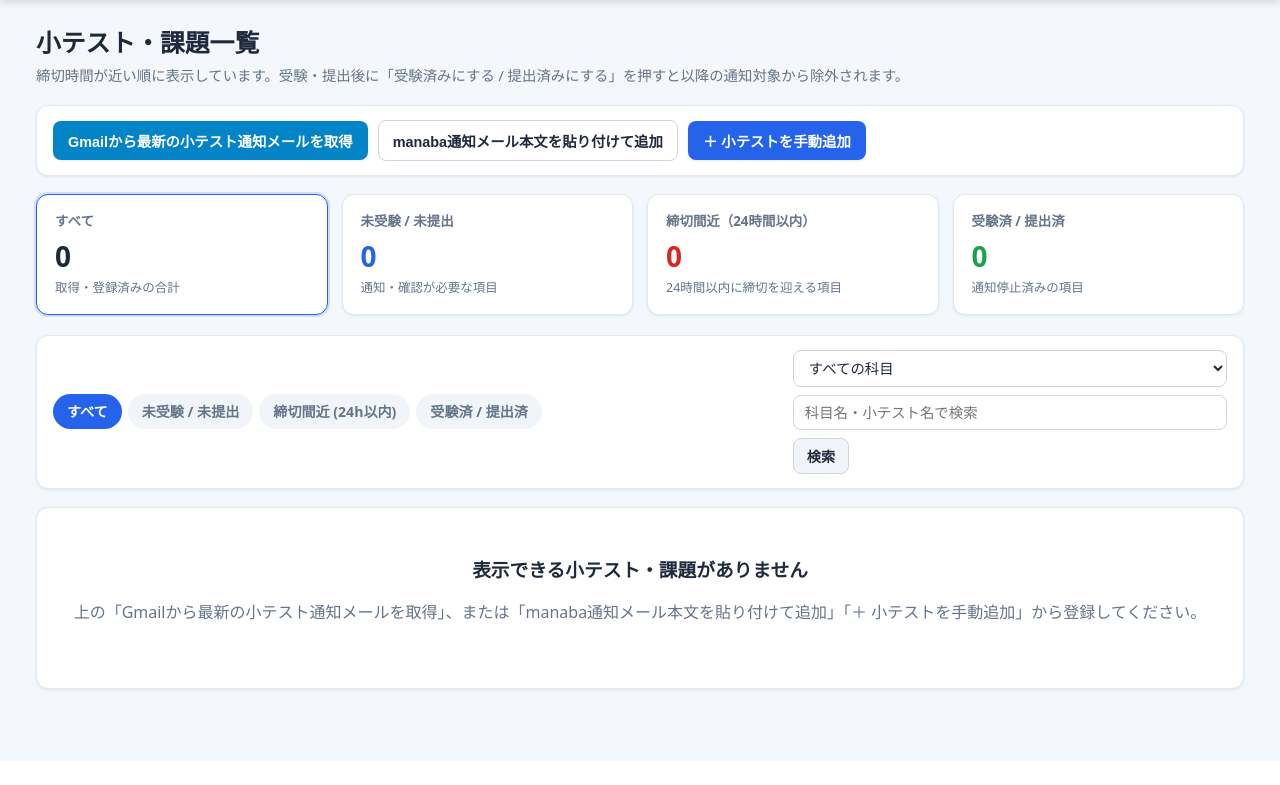
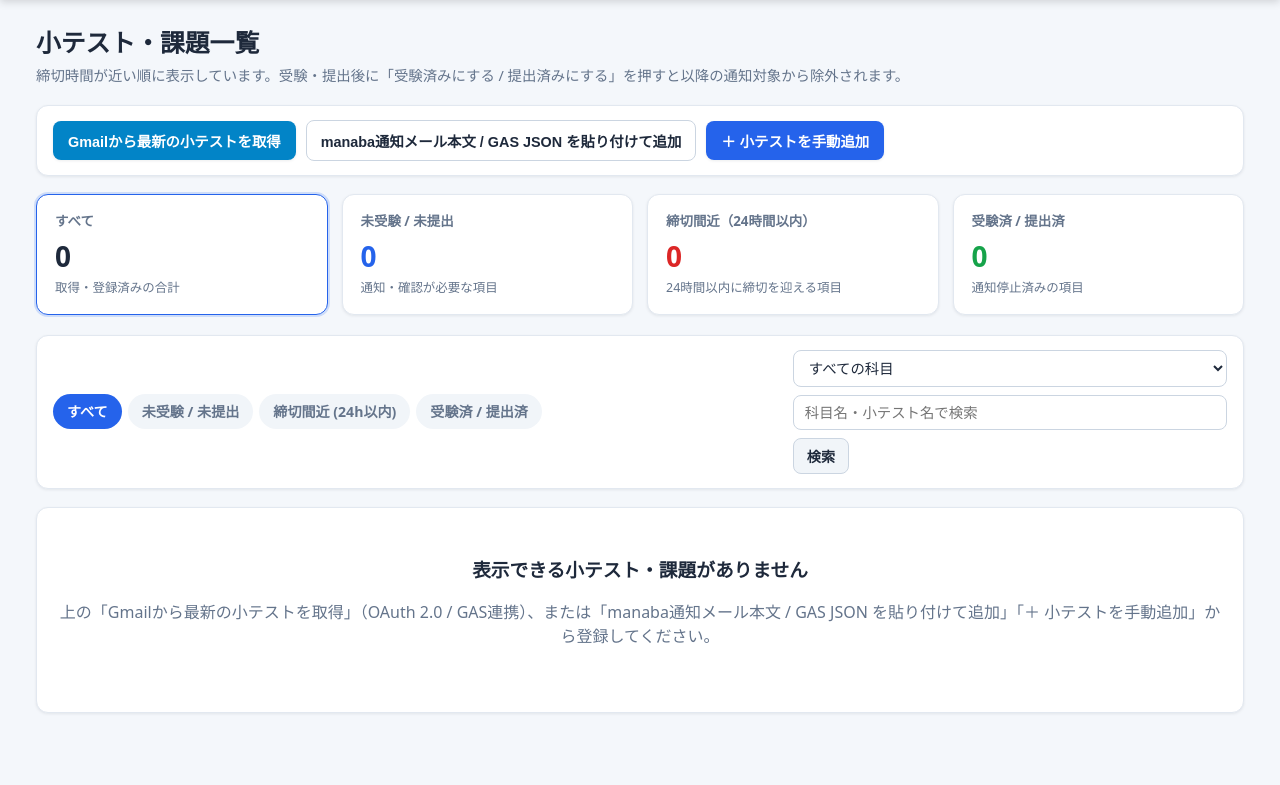
Before and after one commit to ponzunop/manaba-task-notifier, a Spring Boot app: page /tasks in a window 1280 px wide. Shown: the part 60-845 px from the top of the page. Before the commit the page ends 752 px from the top, so only its background shows below. Run offline with Spring Boot 4, Linux system fonts and the light colour scheme; the visitor is signed in with stand-in values (Sample User, id 1); data that the repository does not hold is empty.

Commit message:
docs(tasks): support GAS exportManabaJson paste and remove App Password references

```diff
--- a/src/main/resources/templates/tasks.html
+++ b/src/main/resources/templates/tasks.html
@@ -835,7 +835,7 @@
         </div>
         <div class="nav-actions">
             <form th:action="@{/auth/fetch-tasks}" method="post" class="inline-form">
-                <button type="submit" class="btn-nav btn-nav-sync" title="Gmailから最新の小テスト通知メールを取得">Gmail同期</button>
+                <button type="submit" class="btn-nav btn-nav-sync" title="OAuth 2.0 / GAS連携でGmailから最新の小テストを取得">Gmail同期</button>
             </form>
             <button type="button" id="push-permission-btn" class="btn-nav btn-nav-push">通知許可を確認中</button>
             <span class="user-chip" th:text="${userDisplayName}">user</span>
@@ -858,9 +858,9 @@
     <section class="quick-actions-bar" aria-label="小テスト情報の取得と追加">
         <div class="quick-actions-left">
             <form th:action="@{/auth/fetch-tasks}" method="post" class="inline-form">
-                <button type="submit" class="btn-accent">Gmailから最新の小テスト通知メールを取得</button>
+                <button type="submit" class="btn-accent" title="Google OAuth 2.0 / GAS連携によりGmailから取得">Gmailから最新の小テストを取得</button>
             </form>
-            <button type="button" id="open-import-modal-btn" class="btn-outline">manaba通知メール本文を貼り付けて追加</button>
+            <button type="button" id="open-import-modal-btn" class="btn-outline">manaba通知メール本文 / GAS JSON を貼り付けて追加</button>
             <button type="button" id="open-create-modal-btn" class="btn-primary">＋ 小テストを手動追加</button>
         </div>
         <span class="page-subtitle" th:if="${userEmail != ''}" th:text="'連携アカウント: ' + ${userEmail}">連携アカウント</span>
@@ -949,7 +949,7 @@
         <div th:if="${#lists.isEmpty(tasks)}" class="empty-state">
             <h3>表示できる小テスト・課題がありません</h3>
             <p>
-                上の「Gmailから最新の小テスト通知メールを取得」、または「manaba通知メール本文を貼り付けて追加」「＋ 小テストを手動追加」から登録してください。
+                上の「Gmailから最新の小テストを取得」（OAuth 2.0 / GAS連携）、または「manaba通知メール本文 / GAS JSON を貼り付けて追加」「＋ 小テストを手動追加」から登録してください。
             </p>
         </div>
 
@@ -1030,27 +1030,27 @@
     </section>
 </main>
 
-<!-- manaba通知メール本文貼り付けモーダル -->
+<!-- manaba通知メール本文 / GAS JSON 貼り付けモーダル -->
 <div id="import-email-modal" class="modal-backdrop" role="dialog" aria-modal="true" aria-labelledby="import-modal-title">
     <div class="modal-dialog">
         <div class="modal-header">
-            <h2 id="import-modal-title">manaba通知メール本文を貼り付けて追加</h2>
+            <h2 id="import-modal-title">manaba通知メール本文 / GAS JSON を貼り付けて追加</h2>
             <button type="button" id="close-import-modal-btn" class="modal-close" aria-label="閉じる">&times;</button>
         </div>
         <p class="modal-help">
-            manaba から届いた小テストリマインダメールの本文をそのまま貼り付けると、科目名・小テスト名・公開時間（受付開始日時）・締切時間（受付終了日時）・URLを自動解析して登録します。
+            <strong>manaba 通知メール本文</strong>のそのままの貼り付け、または <strong>Google Apps Script (GAS) の <code>exportManabaJson()</code> 出力 JSON</strong> の貼り付けの両方に対応しています。科目名・小テスト名・公開時間（受付開始日時）・締切時間（受付終了日時）・URLを自動解析して一括登録します。
         </p>
         <form th:action="@{/auth/import-email}" method="post">
             <div class="form-group">
-                <label for="import-raw-text">メール本文（複数件まとめても可）</label>
+                <label for="import-raw-text">メール本文 または GAS 出力 JSON（複数件まとめても可）</label>
                 <textarea id="import-raw-text"
                           name="rawText"
                           required
-                          placeholder="例：&#10;[コース名] : ソフトウェア工学&#10;[小テスト名] : 第8回確認小テスト&#10;[受付開始日時] : 2026-11-18 10:00&#10;[受付終了日時] : 2026-11-25 23:59&#10;PC : https://manaba..."></textarea>
+                          placeholder="【例1：manaba通知メール本文】&#10;[コース名] : ソフトウェア工学&#10;[小テスト名] : 第8回確認小テスト&#10;[受付開始日時] : 2026-11-18 10:00&#10;[受付終了日時] : 2026-11-25 23:59&#10;PC : https://cit.manaba.jp/...&#10;&#10;【例2：GAS exportManabaJson() 出力 JSON】&#10;{&quot;email&quot;:&quot;...@chibatech.ac.jp&quot;,&quot;emails&quot;:[{&quot;subject&quot;:&quot;...&quot;,&quot;body&quot;:&quot;...&quot;}]}"></textarea>
             </div>
             <div class="modal-footer">
                 <button type="button" id="cancel-import-modal-btn" class="btn-secondary">キャンセル</button>
-                <button type="submit" class="btn-accent">メールを解析して登録</button>
+                <button type="submit" class="btn-accent">解析して登録</button>
             </div>
         </form>
     </div>
```
Also changed, not shown: docs/B_ashikawa_tasks.md (+5 -5 lines).
